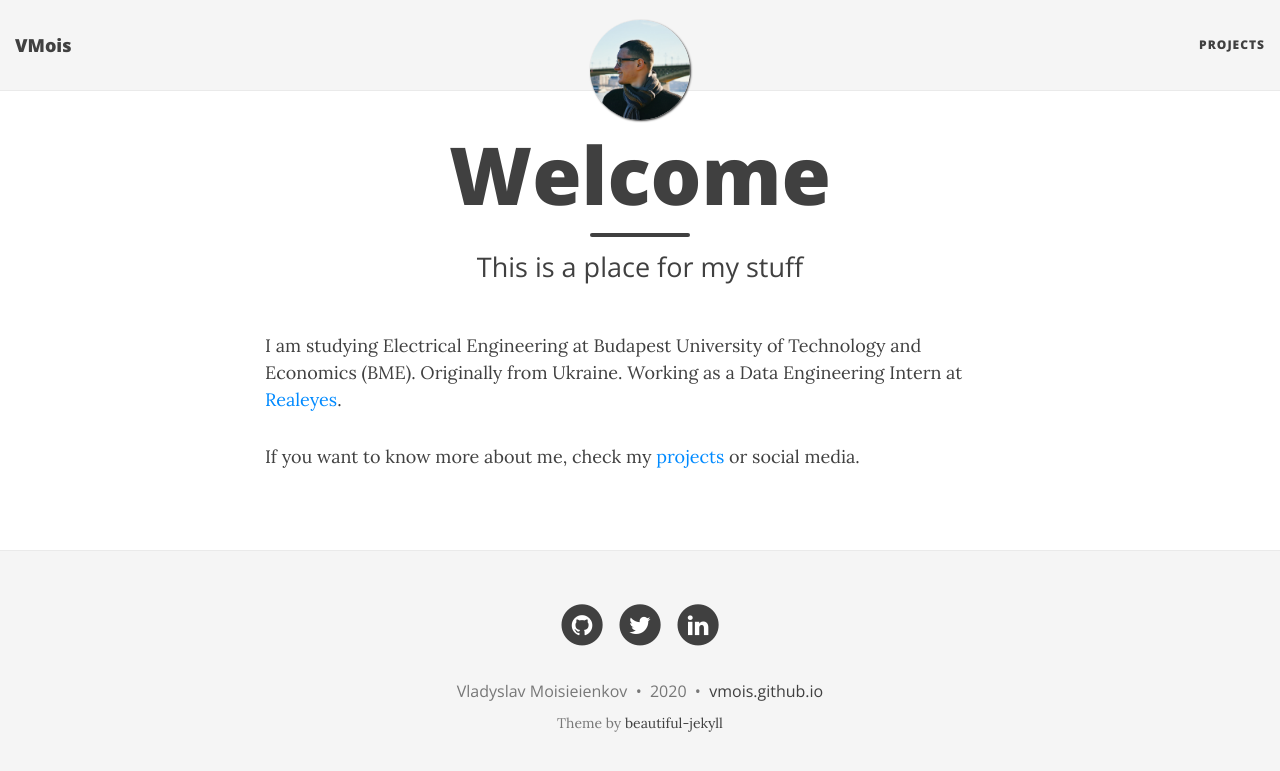
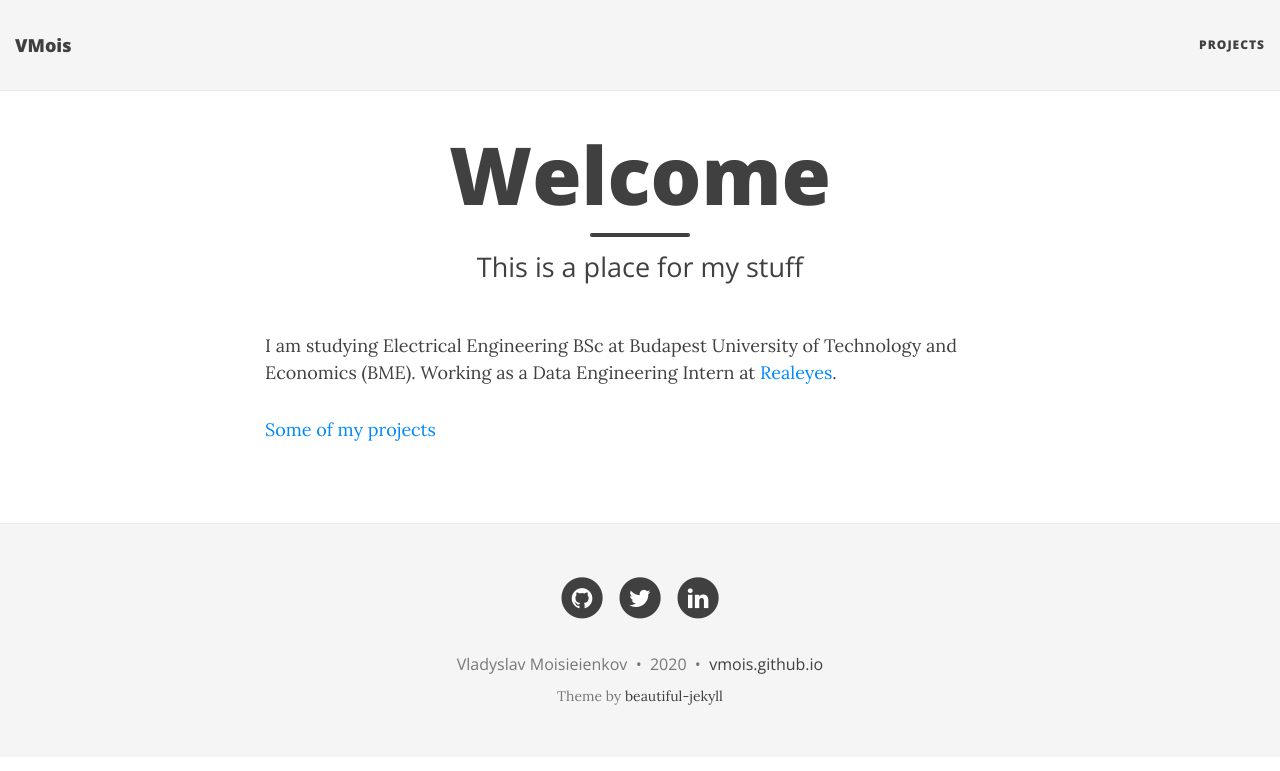
Before and after one commit to VMois/vmois.github.io, a Jekyll site: the page built from index.md, in a window 1280 px wide. Shown: the top 771 px of the page. Built offline with Jekyll 4.4.1, drawn with Linux system fonts in a browser that asks for light colours; nearby versions of some CDN libraries.

Commit message:
Update index page, remove avatar

```diff
--- a/_config.yml
+++ b/_config.yml
@@ -25,7 +25,7 @@ navbar-links:
 
 # Image to show in the navigation bar - image must be a square (width = height)
 # Remove this parameter if you don't want an image in the navbar
-avatar: "/img/avatar_icon.png"
+# avatar: "/img/avatar_icon.png"
 
 # If you want to have an image logo in the top-left corner instead of the title text,
 # then specify the following parameter
@@ -84,9 +84,9 @@ social-network-links:
 
 # Select which share links to show in posts
 share-links-active:
-  twitter: true
+  twitter: false
   facebook: false
-  linkedin: true
+  linkedin: false
 
 # How to display the link to the website in the footer
 # Remove this if you don't want a link in the footer
@@ -150,7 +150,7 @@ title-separator: "-"
 # --- Don't need to touch anything below here (but you can if you want) --- #
 
 # Output options (more information on Jekyll's site)
-timezone: "America/Vancouver"
+timezone: "Europe/Budapest"
 markdown: kramdown
 highlighter: rouge
 permalink: /:year-:month-:day-:title/
--- a/index.md
+++ b/index.md
@@ -5,6 +5,6 @@ subtitle: This is a place for my stuff
 use-site-title: true
 ---
 
-I am studying Electrical Engineering at Budapest University of Technology and Economics (BME). Originally from Ukraine. Working as a Data Engineering Intern at [Realeyes](https://www.realeyesit.com).
+I am studying Electrical Engineering BSc at Budapest University of Technology and Economics (BME). Working as a Data Engineering Intern at [Realeyes](https://www.realeyesit.com).
 
-If you want to know more about me, check my [projects](/projects) or social media.
+[Some of my projects](/projects)
```
